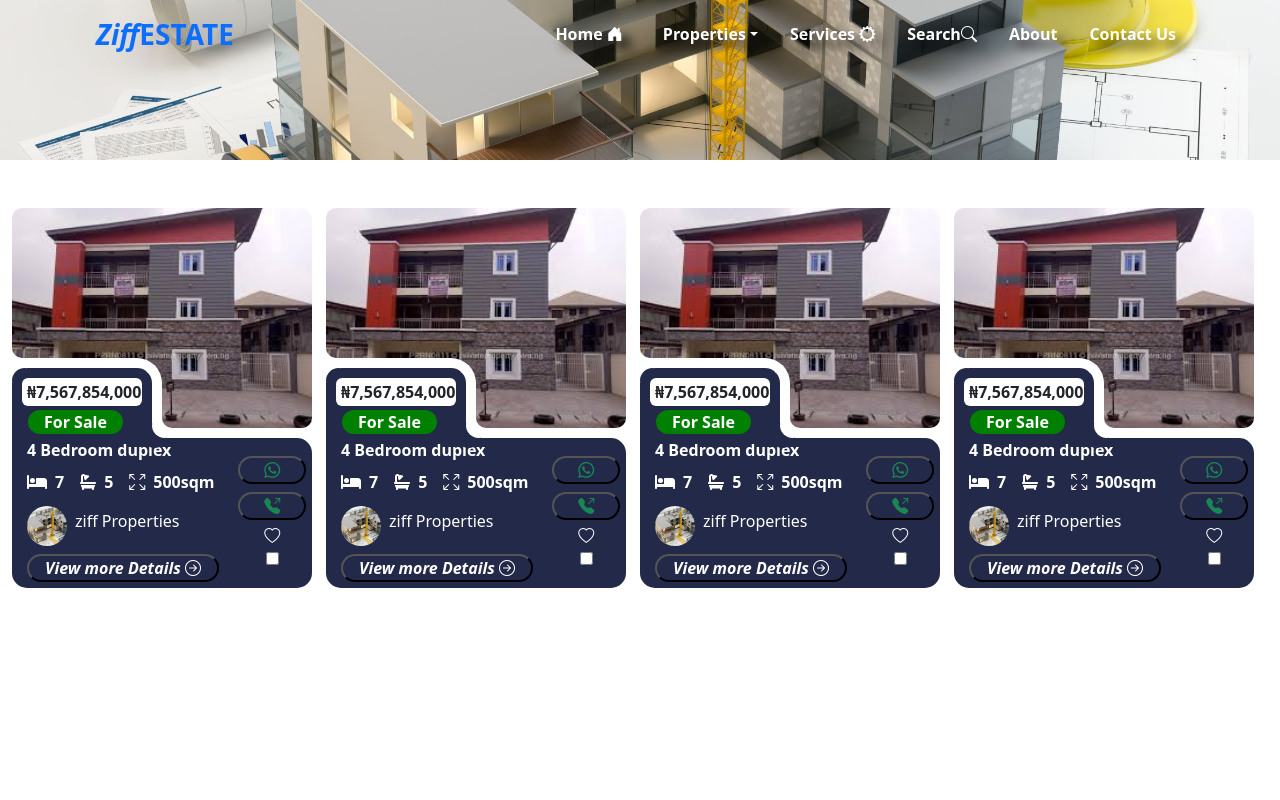
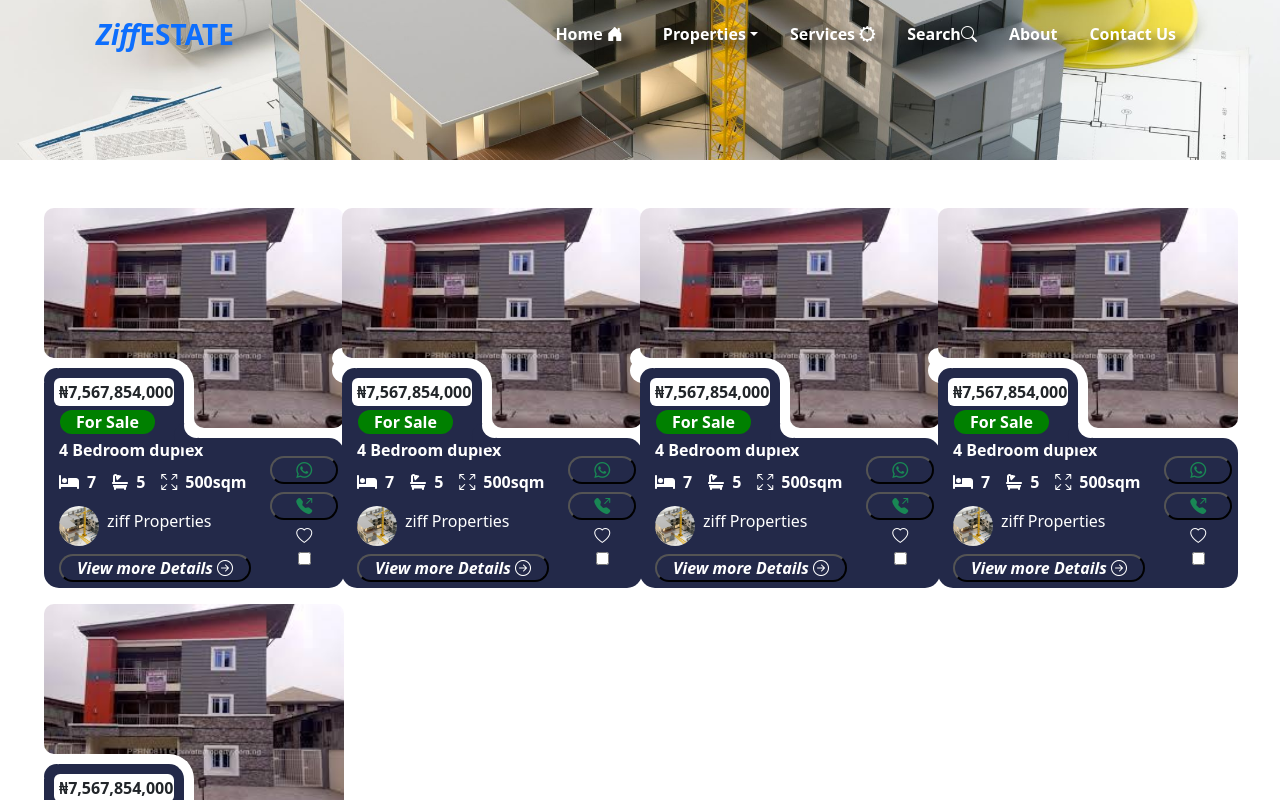
Before and after one commit to Chinaka-Fortune/realEstate, a React (Create React App) app in the folder real_estate/: page /newProperties in a window 1280 px wide. Shown: the top 800 px of the page. Built offline with nearby package versions, Linux system fonts and the light colour scheme.

Commit message:
new proj

```diff
--- a/real_estate/src/newProperties/NewProperties.js
+++ b/real_estate/src/newProperties/NewProperties.js
@@ -27,8 +27,78 @@
 
       <div className="container-fluid mt-5">
         <div className="row">
-          <div className="  d-flex justify-content-center align-items-center ">
-            <div className="col-3 b">
+          <div className=" d-flex flex-wrap newPropertyContaner mx-auto justify-content-between align-items-center row-gap-3">
+            <div className="col-3 ">
+              <div className="newPropertyImageDdivCard">
+                <div className="newPropertyImageDdiv">
+                  <img src={redHouse} alt="" />
+                </div>
+                <div className="content">
+                  <div className="price">
+                    <p className="fw-bolder rounded-2 priceAmount">
+                      ₦7,567,854,000
+                    </p>
+                    <p className="saleDetails text-white px-3 fw-bolder ms-3 mt-1 rounded-pill bg-succes">
+                      For Sale
+                    </p>
+                  </div>
+                  <div className="propertyinformation row lh-1">
+                    <div className="col-9 mt-1 lh-1">
+                      <p className=" text-white fw-bolder">4 Bedroom duplex</p>
+                      <div className="d-flex column-gap-3 lh-1">
+                        <p className=" fw-bold text-white">
+                          <FontAwesomeIcon
+                            icon={faBed}
+                            className="me-2 fw-bold"
+                          />
+                          7
+                        </p>
+                        <p className=" fw-bold text-white">
+                          <FontAwesomeIcon
+                            icon={faBath}
+                            className="me-2  fw-bold"
+                          />
+                          5
+                        </p>
+                        <p className=" fw-bold text-white">
+                          <i class="bi bi-arrows-fullscreen me-2  fw-bolder"></i>
+                          500sqm
+                        </p>
+                      </div>
+                      <div className="d-flex align-items-center column-gap-2">
+                        <div className="newPropertyAgentDiv">
+                          <img src={propertyDev} alt="" />
+                        </div>
+                        <h6 className="text-white">ziff Properties</h6>
+                      </div>
+                      <div className="mt-2 d-flex column-gap-3 align-items-center">
+                        <button className="px-3 rounded-pill bg-transparent text-white py-1 fw-bold">
+                          <em>View more Details</em>{" "}
+                          <i class="bi bi-arrow-right-circle"></i>
+                        </button>
+                      </div>
+                    </div>
+                    <div className="col-3 d-flex flex-column justify-content-center align-items-center row-gap-2">
+                      <button className="px-4 py-1  rounded-pill border-2 bg-transparent d-flex justify-content-center">
+                        <i class="bi bi-whatsapp text-success fw-bolder"></i>
+                      </button>
+                      <button className="rounded-pill px-4 py-1 border-2  bg-transparent text-white d-flex align-items-center">
+                        <i class="bi bi-telephone-outbound-fill text-success"></i>
+                      </button>
+
+                      <div onClick={handleIcon}>{favouriteColour}</div>
+                      <input
+                        type="checkbox"
+                        name=""
+                        id=""
+                        className="pointerCursorStyle"
+                      />
+                    </div>
+                  </div>
+                </div>
+              </div>
+            </div>
+            <div className="col-3 ">
               <div className="newPropertyImageDdivCard">
                 <div className="newPropertyImageDdiv">
                   <img src={redHouse} alt="" />
@@ -308,6 +378,7 @@
                 </div>
               </div>
             </div>
+
           </div>
         </div>
       </div>
--- a/real_estate/src/newProperties/newProperties.css
+++ b/real_estate/src/newProperties/newProperties.css
@@ -122,3 +122,7 @@
     width: max-content;
 
  }
+
+ .newPropertyContaner{
+   width: 95%;
+ }
```
